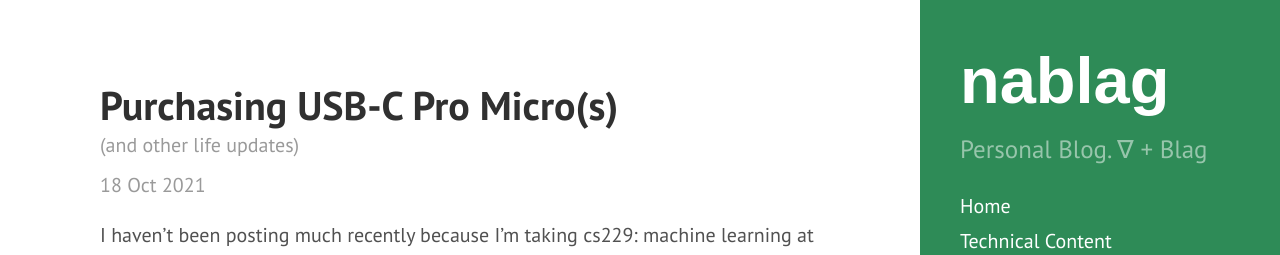
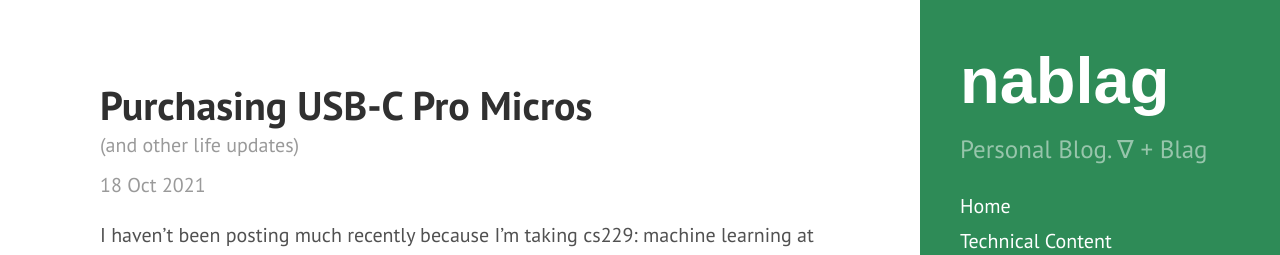
Before and after one commit to tedkim97/tedkim97.github.io, a Jekyll site: the page built from _posts/2021-10-18-promicro_usb_c.md, in a window 1280 px wide and 900 px high. Shown: the top 255 px of the window. Built offline with Jekyll 4.4.1, drawn with Linux system fonts in a browser that asks for light colours.

Commit message:
modified images

```diff
--- a/_posts/2021-10-18-promicro_usb_c.md
+++ b/_posts/2021-10-18-promicro_usb_c.md
@@ -1,6 +1,6 @@
 ---
 layout: post
-title: Purchasing USB-C Pro Micro(s)
+title: Purchasing USB-C Pro Micros
 subtitle: (and other life updates)
 published: true
 enable_latex: false
@@ -42,5 +42,6 @@ I was unhappy with how the Pro Micro (a popular DIY part of custom boards) had a
 
 Here are some pictures for reference:
 
-{% include image.html imgpath="promicro_c_side_by_side.jpg" alt="top-down view"%}
-{% include image.html imgpath="promicro_c_side_by_side_2.jpg" alt="horizontal view"%}
+{% include image.html imgpath="figures/promicro_c_side_by_side.jpg" alt="top-down view"%}
+
+{% include image.html imgpath="figures/promicro_c_side_by_side_2.jpg" alt="horizontal view"%}
```
